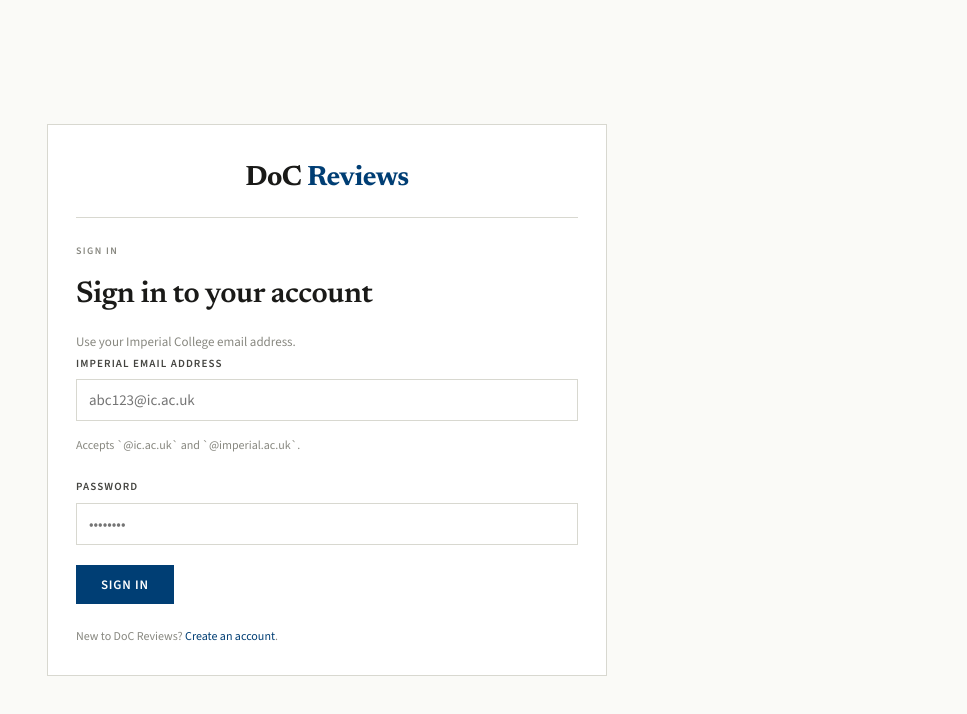
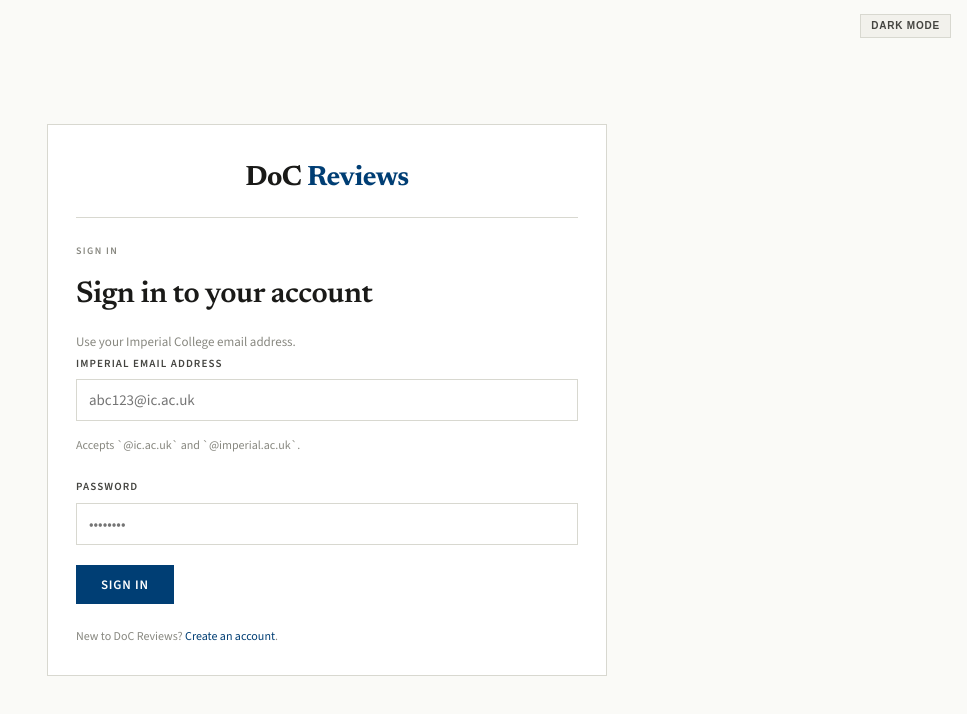
Before and after one commit to adithya-n05/doc-reviews, a Next.js app: page /auth/login in a window 1280 px wide. Shown: the top 714 px of the page, without its empty margins (313-1280 px from the left). Built offline with nearby package versions, Linux system fonts and the light colour scheme; no server answers.

Commit message:
feat(theme): add persisted global dark mode toggle

```diff
--- a/src/app/globals.css
+++ b/src/app/globals.css
@@ -10,6 +10,7 @@
     :root {
       --cream:      #FAFAF7;
       --cream-dark: #F2F1EC;
+      --surface:    #FFFFFF;
       --ink:        #1A1A18;
       --ink-mid:    #444440;
       --ink-light:  #888880;
@@ -25,6 +26,20 @@
       --col-gap:    40px;
     }
 
+    :root[data-theme="dark"] {
+      --cream:      #11151a;
+      --cream-dark: #1a1f25;
+      --surface:    #151b22;
+      --ink:        #e7edf5;
+      --ink-mid:    #c5d0dd;
+      --ink-light:  #95a5b8;
+      --ink-faint:  #334456;
+      --border:     #2f3d4e;
+      --accent:     #4ea2ff;
+      --accent-dark:#2e80db;
+      --accent-bg:  #12263d;
+    }
+
     html, body {
       height: 100%;
       background: var(--cream);
@@ -245,7 +260,7 @@
       font-size: 15px;
       padding: 10px 12px;
       border: 1px solid var(--border);
-      background: #fff;
+      background: var(--surface);
       color: var(--ink);
       outline: none;
       transition: border-color 0.15s;
@@ -544,7 +559,7 @@
     .reply-form textarea {
       flex: 1;
       border: 1px solid var(--border);
-      background: #fff;
+      background: var(--surface);
       padding: 8px 10px;
       font-size: 13px;
       font-family: inherit;
@@ -662,7 +677,7 @@
       display: flex;
       align-items: stretch;
       border: 1px solid var(--border);
-      background: #fff;
+      background: var(--surface);
       margin-bottom: 24px;
     }
 
@@ -785,7 +800,7 @@
       font-size: 22px;
       font-weight: 500;
       border: 1px solid var(--border);
-      background: #fff;
+      background: var(--surface);
       color: var(--ink);
       outline: none;
       transition: border-color 0.15s;
@@ -955,7 +970,7 @@
       width: 16px;
       left: 3px;
       bottom: 3px;
-      background: #fff;
+      background: var(--surface);
       border-radius: 50%;
       transition: transform 0.2s;
     }
@@ -974,7 +989,7 @@
       font-size: 14px;
       padding: 9px 12px;
       border: 1px solid var(--border);
-      background: #fff;
+      background: var(--surface);
       color: var(--ink);
       outline: none;
       cursor: pointer;
@@ -1402,7 +1417,7 @@
 .auth-card {
   width: min(560px, 100%);
   border: 1px solid var(--border);
-  background: #fff;
+  background: var(--surface);
   padding: 28px;
 }
 
@@ -1485,3 +1500,31 @@
   font-size: 12px;
   color: var(--ink-light);
 }
+
+.theme-toggle {
+  position: fixed;
+  top: 14px;
+  right: 16px;
+  z-index: 220;
+  border: 1px solid var(--border);
+  background: var(--cream-dark);
+  color: var(--ink-mid);
+  padding: 6px 10px;
+  font-size: 10px;
+  font-weight: 700;
+  letter-spacing: 0.08em;
+  text-transform: uppercase;
+  cursor: pointer;
+  transition: border-color 120ms ease, color 120ms ease, background 120ms ease;
+}
+
+.theme-toggle:hover {
+  border-color: var(--accent);
+  color: var(--accent);
+  background: var(--accent-bg);
+}
+
+.theme-toggle-label {
+  display: block;
+  line-height: 1;
+}
--- a/src/app/layout.tsx
+++ b/src/app/layout.tsx
@@ -4,6 +4,7 @@
   Source_Code_Pro,
   Source_Sans_3,
 } from "next/font/google";
+import { ThemeToggle } from "@/components/theme-toggle";
 import { SITE_DESCRIPTION, SITE_NAME, getSiteUrl } from "@/lib/site-metadata";
 import "./globals.css";
 
@@ -107,6 +108,7 @@
   return (
     <html lang="en">
       <body className={`${newsreader.variable} ${sourceSans.variable} ${sourceCode.variable}`}>
+        <ThemeToggle />
         {children}
       </body>
     </html>
--- /dev/null
+++ b/src/components/theme-toggle.tsx
@@ -0,0 +1,43 @@
+"use client";
+
+import { useEffect, useState } from "react";
+
+const THEME_STORAGE_KEY = "doc_reviews_theme";
+
+type Theme = "light" | "dark";
+
+function applyTheme(theme: Theme) {
+  document.documentElement.setAttribute("data-theme", theme);
+}
+
+export function ThemeToggle() {
+  const [theme, setTheme] = useState<Theme>(() => {
+    if (typeof window === "undefined") {
+      return "light";
+    }
+    const saved = localStorage.getItem(THEME_STORAGE_KEY);
+    return saved === "dark" ? "dark" : "light";
+  });
+
+  useEffect(() => {
+    applyTheme(theme);
+  }, [theme]);
+
+  const nextTheme: Theme = theme === "dark" ? "light" : "dark";
+
+  return (
+    <button
+      type="button"
+      className="theme-toggle"
+      onClick={() => {
+        setTheme(nextTheme);
+        applyTheme(nextTheme);
+        localStorage.setItem(THEME_STORAGE_KEY, nextTheme);
+      }}
+      aria-label={`Switch to ${nextTheme} mode`}
+      title={`Switch to ${nextTheme} mode`}
+    >
+      <span className="theme-toggle-label">{theme === "dark" ? "Light Mode" : "Dark Mode"}</span>
+    </button>
+  );
+}
```
Also changed, not shown: 2 other files (tests, documents, lock files or other folders).
